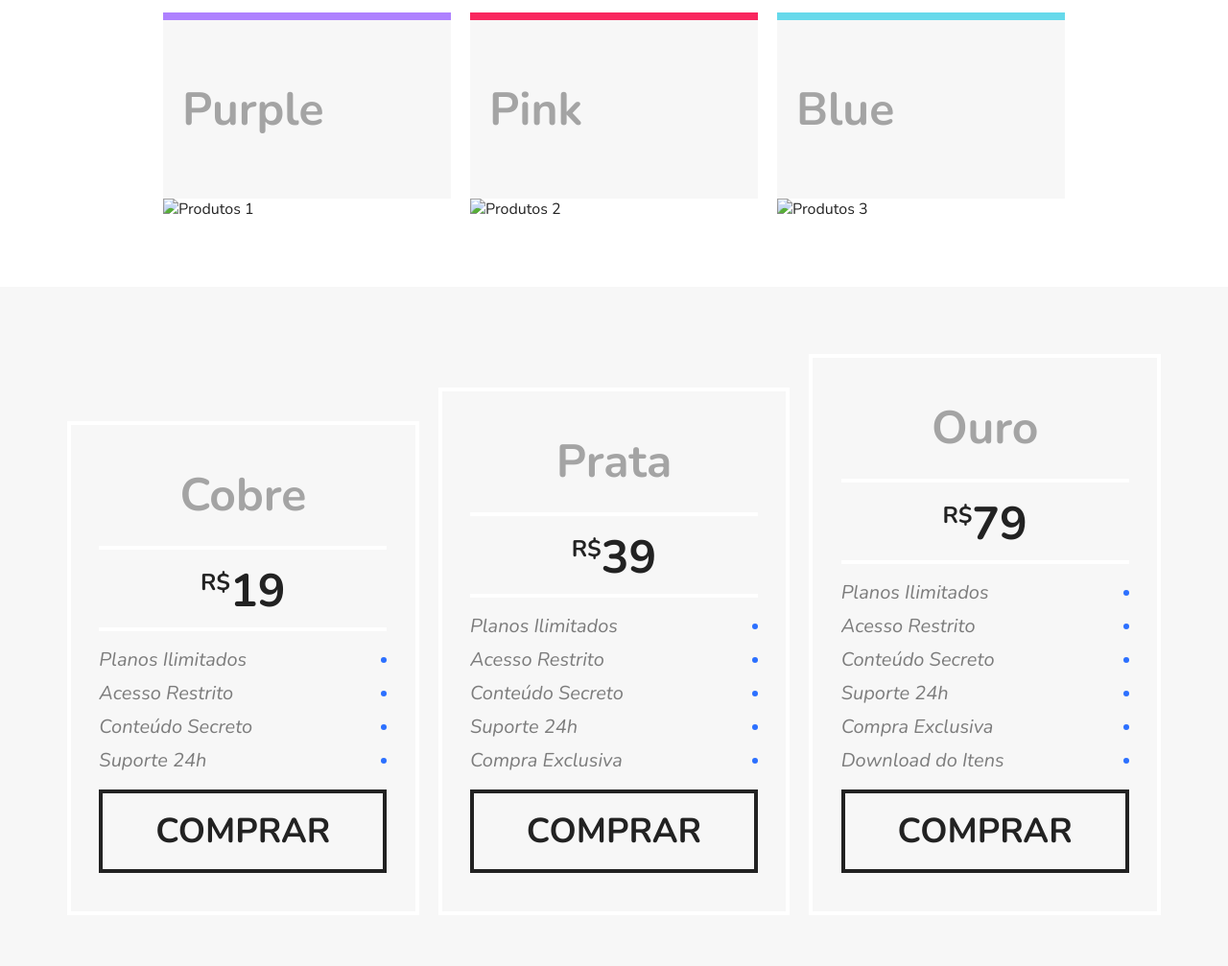
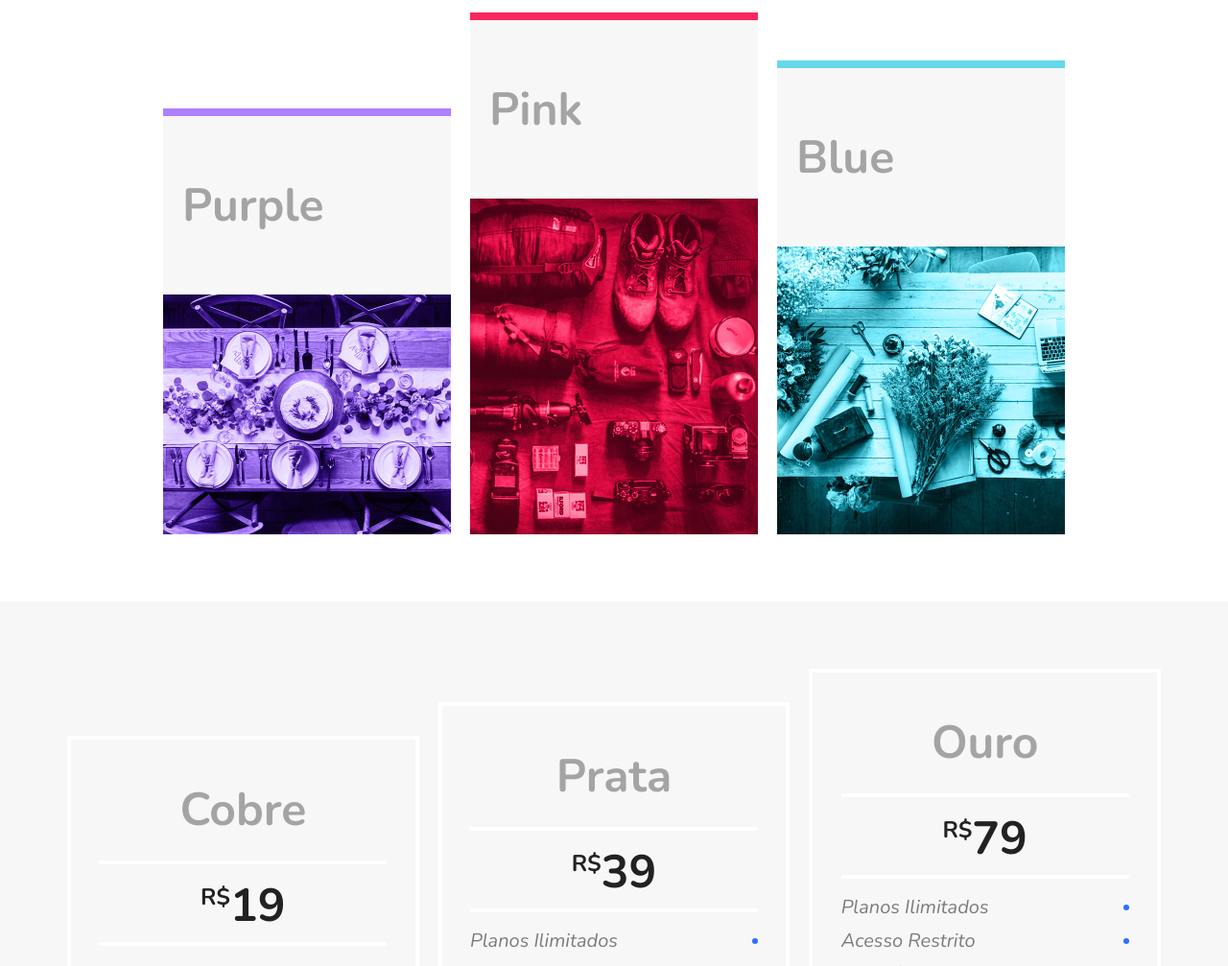
Before and after one commit to Tiago-devop/flexblog, a plain HTML site: page index.html in a window 1280 px wide. Shown: the part 1194-2201 px from the top of the page at 96% size. Drawn offline with nearby package versions, Linux system fonts and the light colour scheme; the site is published under a folder, as on GitHub Pages, so addresses that start at the root find nothing.

Commit message:
fix: link img
some bug with github page

```diff
--- a/index.html
+++ b/index.html
@@ -70,15 +70,15 @@
       <div class="produtos-container">
         <div class="produtos-item purple">
           <h2>Purple</h2>
-          <img src="/img/produtos1.jpg" alt="Produtos 1" />
+          <img src="./img/produtos1.jpg" alt="Produtos 1" />
         </div>
         <div class="produtos-item pink">
           <h2>Pink</h2>
-          <img src="/img/produtos2.jpg" alt="Produtos 2" />
+          <img src="./img/produtos2.jpg" alt="Produtos 2" />
         </div>
         <div class="produtos-item blue">
           <h2>Blue</h2>
-          <img src="/img/produtos3.jpg" alt="Produtos 3" />
+          <img src="./img/produtos3.jpg" alt="Produtos 3" />
         </div>
       </div>
     </section>
```
